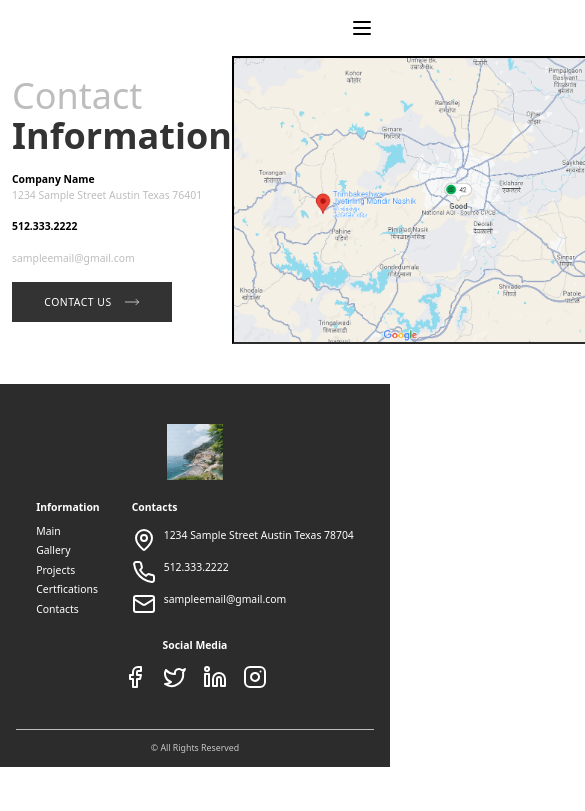
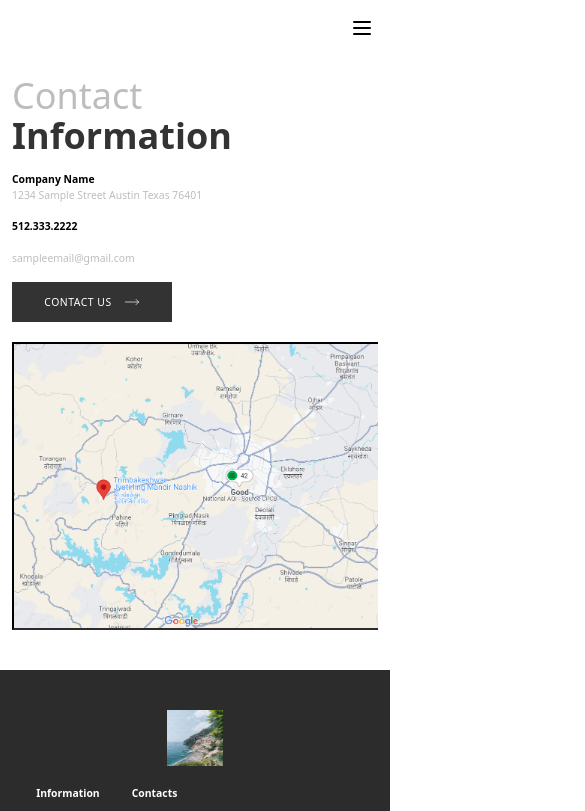
Before and after one commit to SnehaReddy10/explore-as-you-go, a React (Vite) app: page /contacts in a window 390 px wide. Shown: the top 811 px of the page, 585 px wide, since content can reach past the window. Built offline with nearby package versions, Linux system fonts and the light colour scheme.

Commit message:
adjust contacts page to mobile view

```diff
--- a/src/pages/Contact.tsx
+++ b/src/pages/Contact.tsx
@@ -3,7 +3,7 @@ import Title from '../utils/Title';
 
 function Contact() {
   return (
-    <div className="flex md:gap-32 justify-between">
+    <div className="flex max-sm:flex-col md:gap-32 justify-between">
       <div className="flex flex-col gap-4 text-xxs py-5">
         <div>
           <Title title="Contact" />
```
